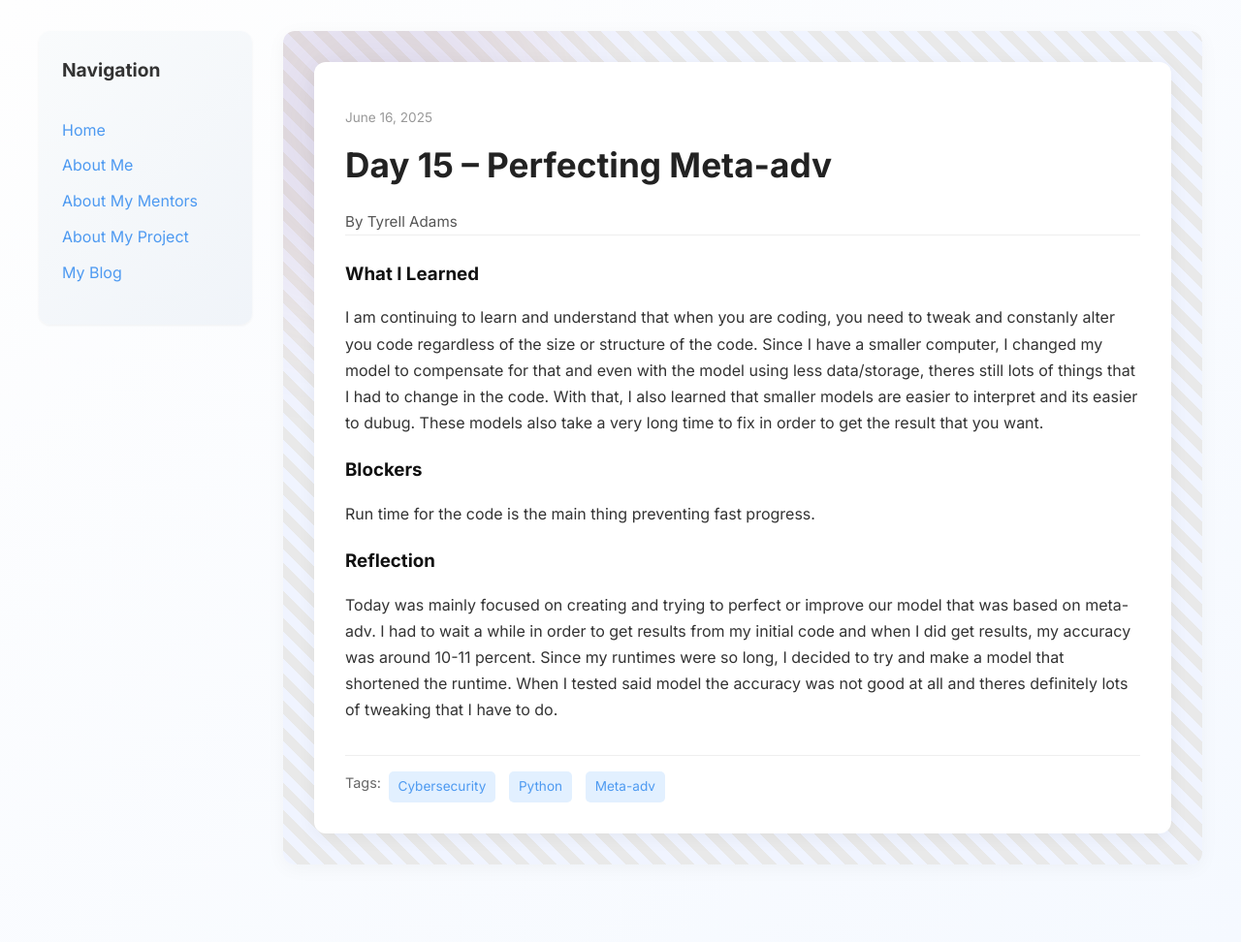
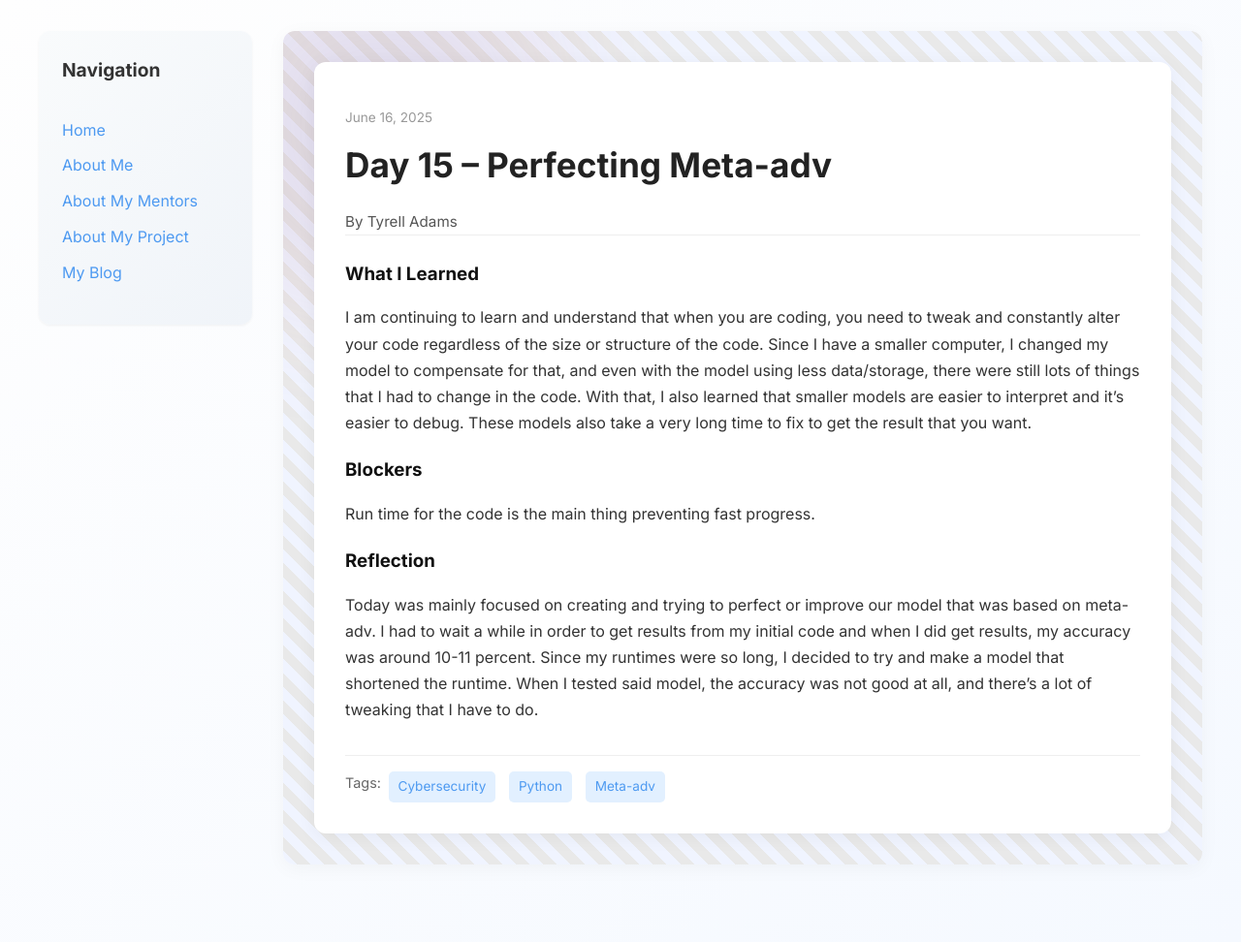
Before and after one commit to Tyrell-Adams/Tyrell-Adams.github.io, a Jekyll site: the page built from _posts/2025-06-16-day-15.md, in a window 1280 px wide. Shown: the whole page at 97% size. Built offline with Jekyll 4.4.1, drawn with Linux system fonts in a browser that asks for light colours.

Commit message:
Update 2025-06-16-day-15.md

```diff
--- a/_posts/2025-06-16-day-15.md
+++ b/_posts/2025-06-16-day-15.md
@@ -7,9 +7,9 @@ permalink: /day15.html
 tags: ["Cybersecurity", "Python", "Meta-adv"]
 
 what_i_learned: |
-  I am continuing to learn and understand that when you are coding, you need to tweak and constanly alter you code regardless of the size or structure of the code. Since I have a smaller computer, I changed my model to compensate for that and even with the model using less data/storage, theres still lots of things that I had to change in the code. With that, I also learned that smaller models are easier to interpret and its easier to dubug. These models also take a very long time to fix in order to get the result that you want.
+  I am continuing to learn and understand that when you are coding, you need to tweak and constantly alter your code regardless of the size or structure of the code. Since I have a smaller computer, I changed my model to compensate for that, and even with the model using less data/storage, there were still lots of things that I had to change in the code. With that, I also learned that smaller models are easier to interpret and it's easier to debug. These models also take a very long time to fix to get the result that you want.
 blockers: |
   Run time for the code is the main thing preventing fast progress.
 reflection: |
-  Today was mainly focused on creating and trying to perfect or improve our model that was based on meta-adv. I had to wait a while in order to get results from my initial code and when I did get results, my accuracy was around 10-11 percent. Since my runtimes were so long, I decided to try and make a model that shortened the runtime. When I tested said model the accuracy was not good at all and theres definitely lots of tweaking that I have to do.
+  Today was mainly focused on creating and trying to perfect or improve our model that was based on meta-adv. I had to wait a while in order to get results from my initial code and when I did get results, my accuracy was around 10-11 percent. Since my runtimes were so long, I decided to try and make a model that shortened the runtime. When I tested said model, the accuracy was not good at all, and there's a lot of tweaking that I have to do.
 ---
```
